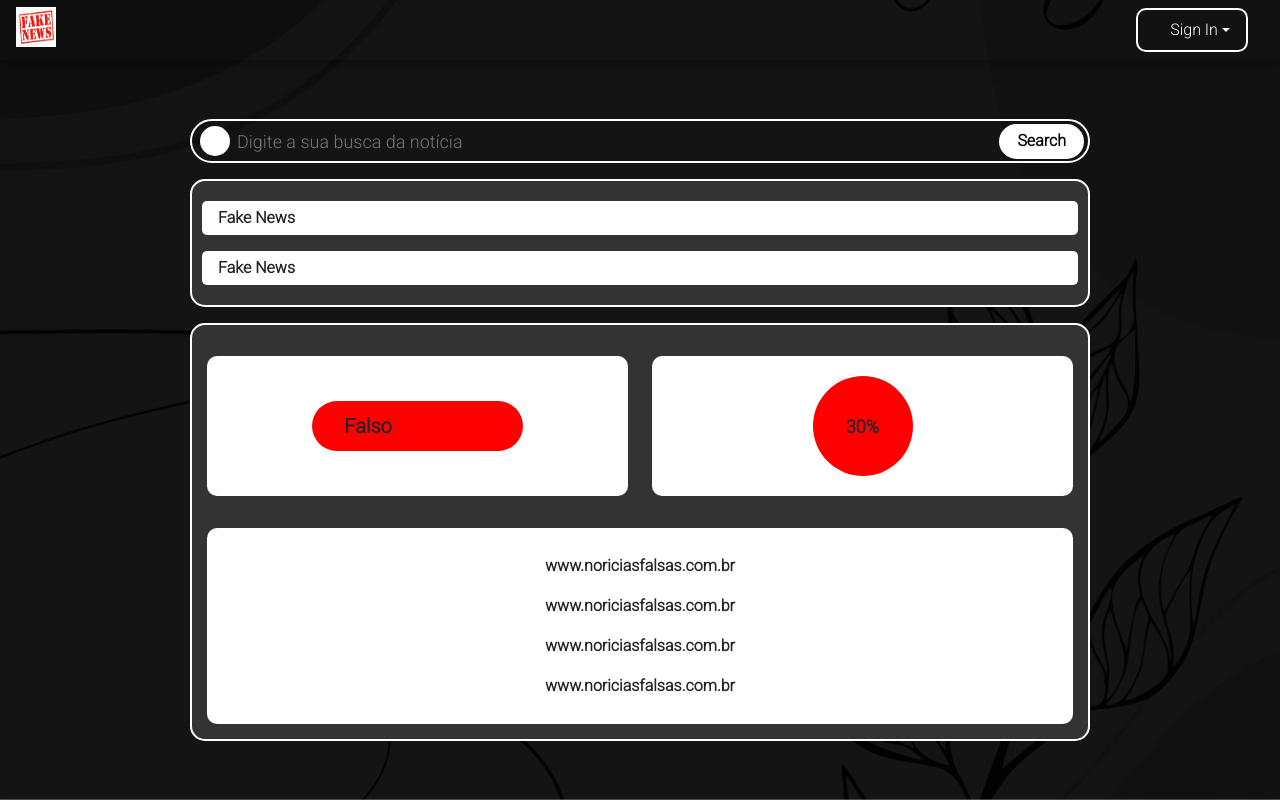
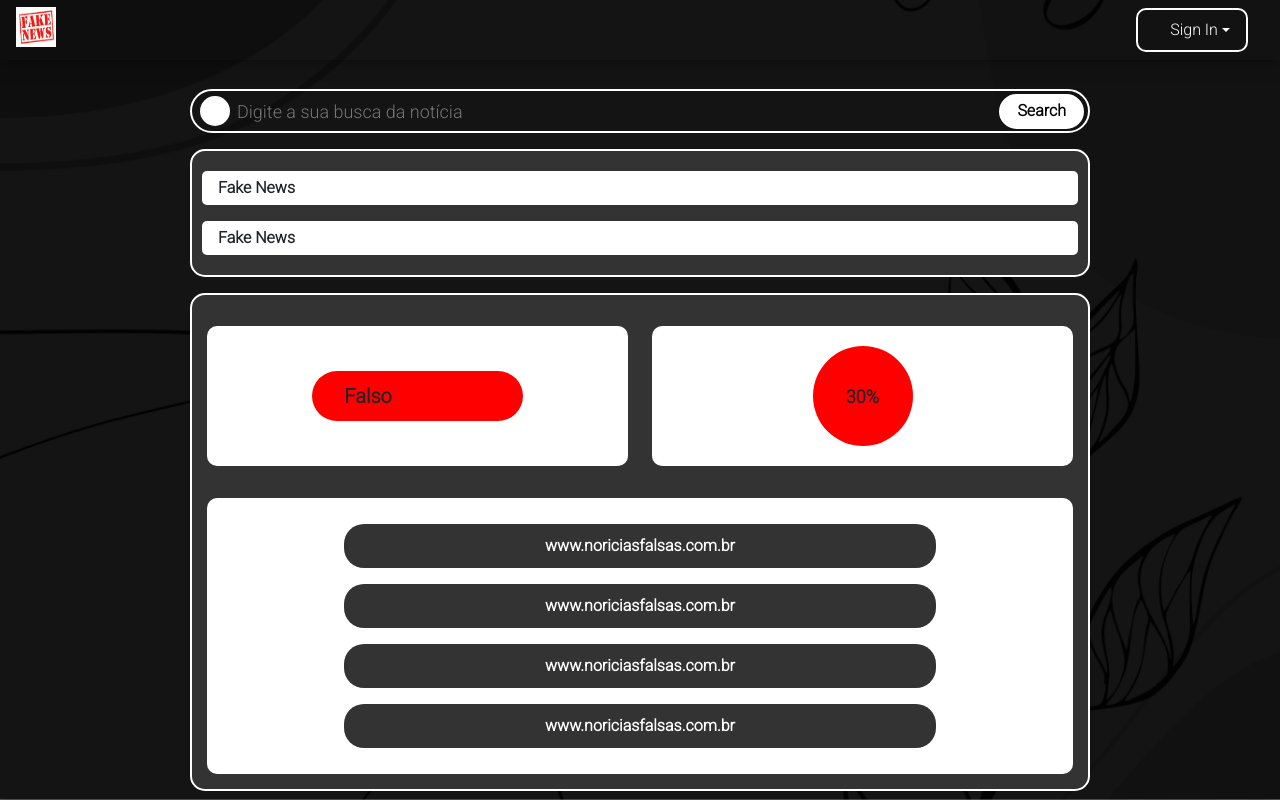
Before and after one commit to Leandro01-oliver/Projeto-Extens-o-II, a Next.js app: page / in a window 1280 px wide. Built offline with nearby package versions, Linux system fonts and the light colour scheme.

Commit message:
correçoes

```diff
--- a/public/style.css
+++ b/public/style.css
@@ -40,7 +40,7 @@ box-shadow: 0 0 15px 0 rgba(0, 0, 0, 0.5);
     display: flex;
     align-items: center;
     justify-content: center;
-    padding: 60px  4% 0 4%;
+    padding: 80px  4% 0 4%;
     flex-direction: column;
 }
 
@@ -177,9 +177,20 @@ box-shadow:  0 0 10px 0 rgba(0, 0, 0, 0.5);
 .box-site-result li{
     font-size: 16px;
     font-weight: bold;
-    margin: 1rem 0;
-    cursor: text;
+    margin: 1rem auto;
+    background-color: #333333;
+    color: #fff;
+    padding: 10px 0;
+    border-radius: 20px;
+    width: 70%;
 }
+
+.box-site-result li:hover{
+    background-color: transparent;
+ box-shadow: 0 0 10px 0 rgba(0, 0, 0, 0.5);
+}
+
+
 .box-porcentagem-result{
     border-radius: 10px;
   width: 100%;
```
